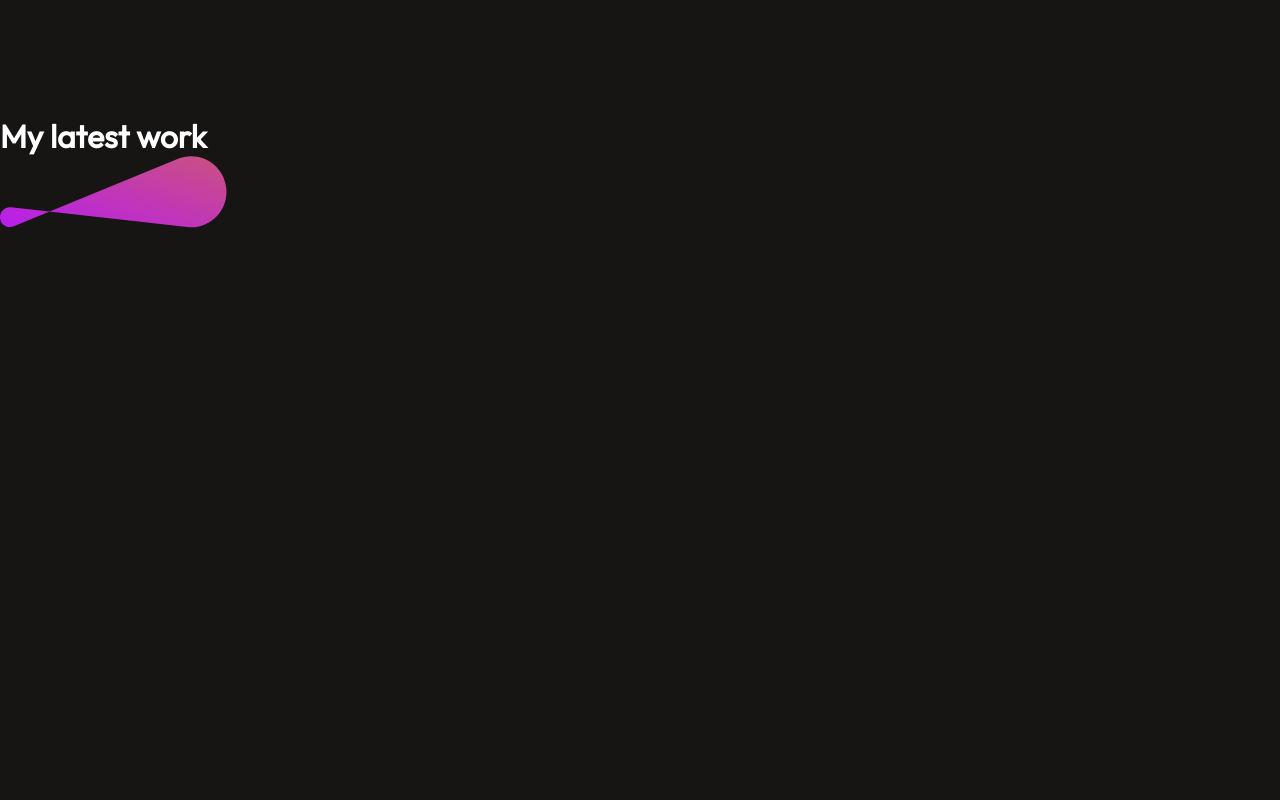
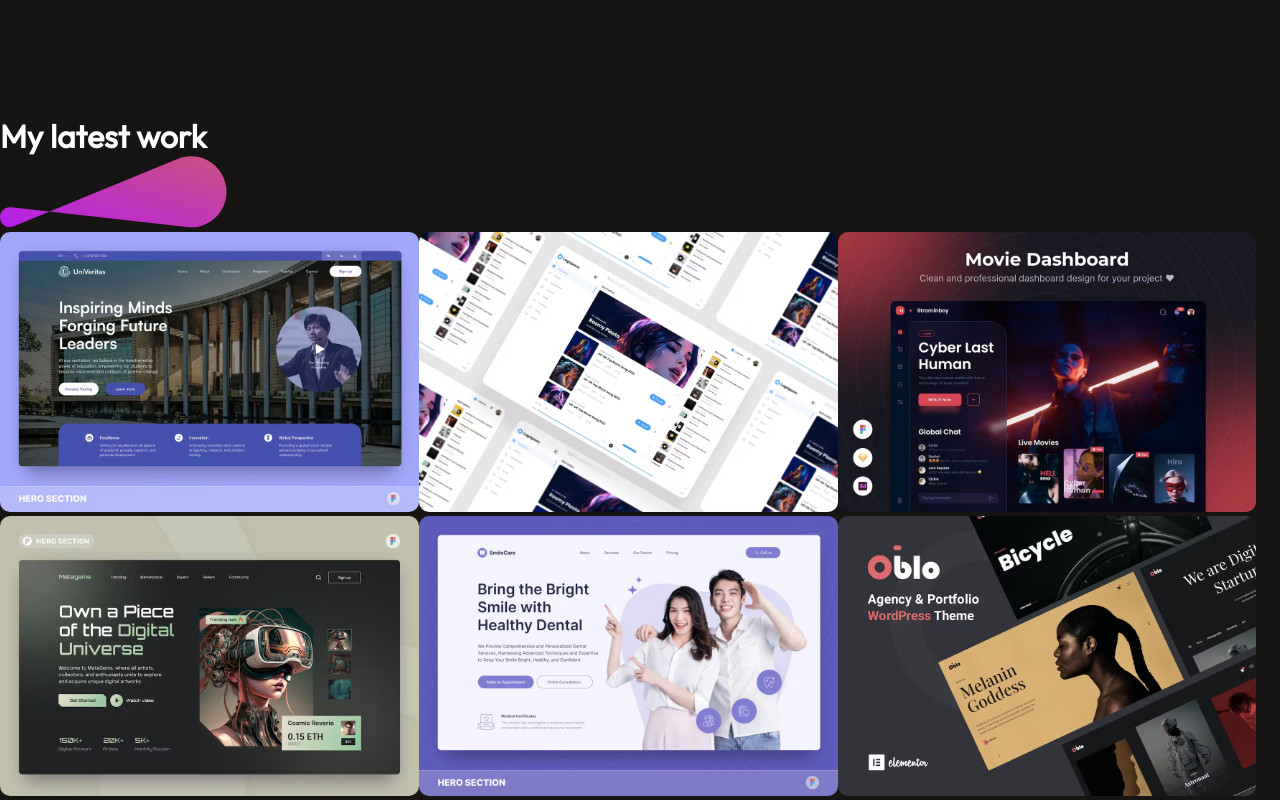
Before and after one commit to OnkarPatole28/Onkar-Portfolio, a React (Vite) app in the folder My-Portfolio/: page / in a window 1280 px wide. Shown: the part 4521-5321 px from the top of the page. Before the commit the page ends 4753 px from the top, so only its background shows below. Built offline with nearby package versions, Linux system fonts and the light colour scheme.

Commit message:
MyWork container updated

```diff
--- a/My-Portfolio/src/Components/MyWork/MyWork.jsx
+++ b/My-Portfolio/src/Components/MyWork/MyWork.jsx
@@ -1,6 +1,7 @@
 import React from 'react'
 import './MyWOrk.css'
 import theme_pattern from '../../assets/theme_pattern.svg'
+import mywork_data from '../../assets/mywork_data'
 
 const MyWork = () => {
   return (
@@ -9,7 +10,11 @@ const MyWork = () => {
                 <h1>My latest work</h1>
                 <img src={theme_pattern} alt="" />
             </div>
-
+            <div className="mywork-container">
+                {mywork_data.map((work,index)=>{
+                    return <img  key={index} src={work.w_img} alt="" />
+                })}
+            </div>
         </div>
   )
 }
```
